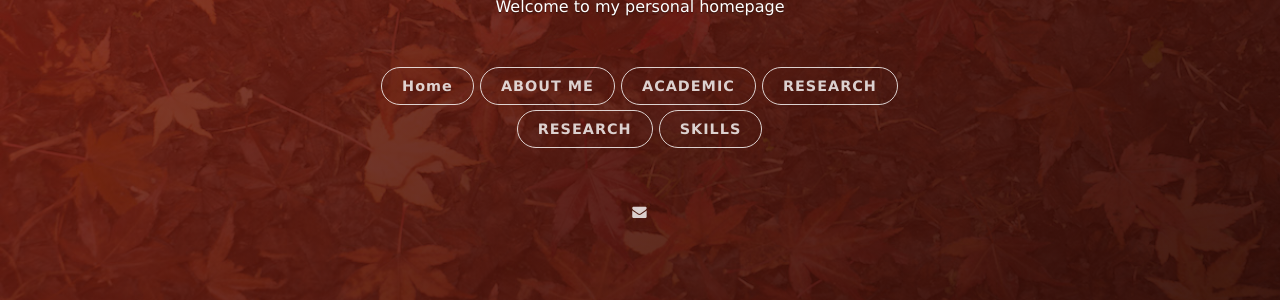
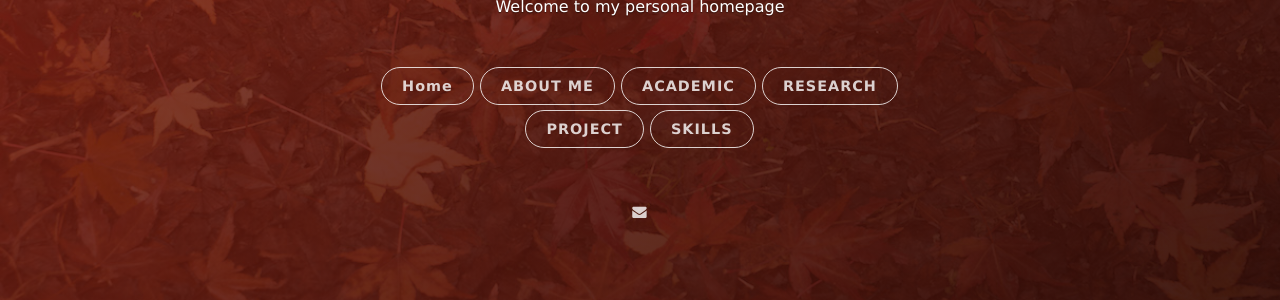
Before and after one commit to yinkejia/yinkejia.github.io, a Jekyll site: the page built from index.html, in a window 1280 px wide. Shown: the part 464-764 px from the top of the page. Built offline with Jekyll 4.4.1, drawn with Linux system fonts in a browser that asks for light colours; nearby versions of some CDN libraries; the list of posts is cut into pages by our own code.

Commit message:
Update _config.yml

```diff
--- a/_config.yml
+++ b/_config.yml
@@ -25,7 +25,7 @@ nav:
     - {title: ABOUT ME, description: My Projects, url: 'https://yinkejia.github.io/2021/08/ABOUT-ME/'}
     - {title: ACADEMIC, description: My Projects, url: 'https://yinkejia.github.io/2021/08/ACADEMIC-PERFORMANCE/'}
     - {title: RESEARCH, description: My Projects, url: 'https://yinkejia.github.io/2021/08/RESEARCH-EXPERIENCE/'}
-    - {title: RESEARCH, description: My Projects, url: 'https://yinkejia.github.io/2021/08/COURSE-PROJECT/'}
+    - {title: PROJECT, description: My Projects, url: 'https://yinkejia.github.io/2021/08/COURSE-PROJECT/'}
     - {title: SKILLS, description: My Projects, url: 'https://yinkejia.github.io/2021/08/AWARDS-&-LANGUAGES-&-SKILLS/'}
 
     # - {title: Another Button, description: A button, url: 'http://example.com'}
```
